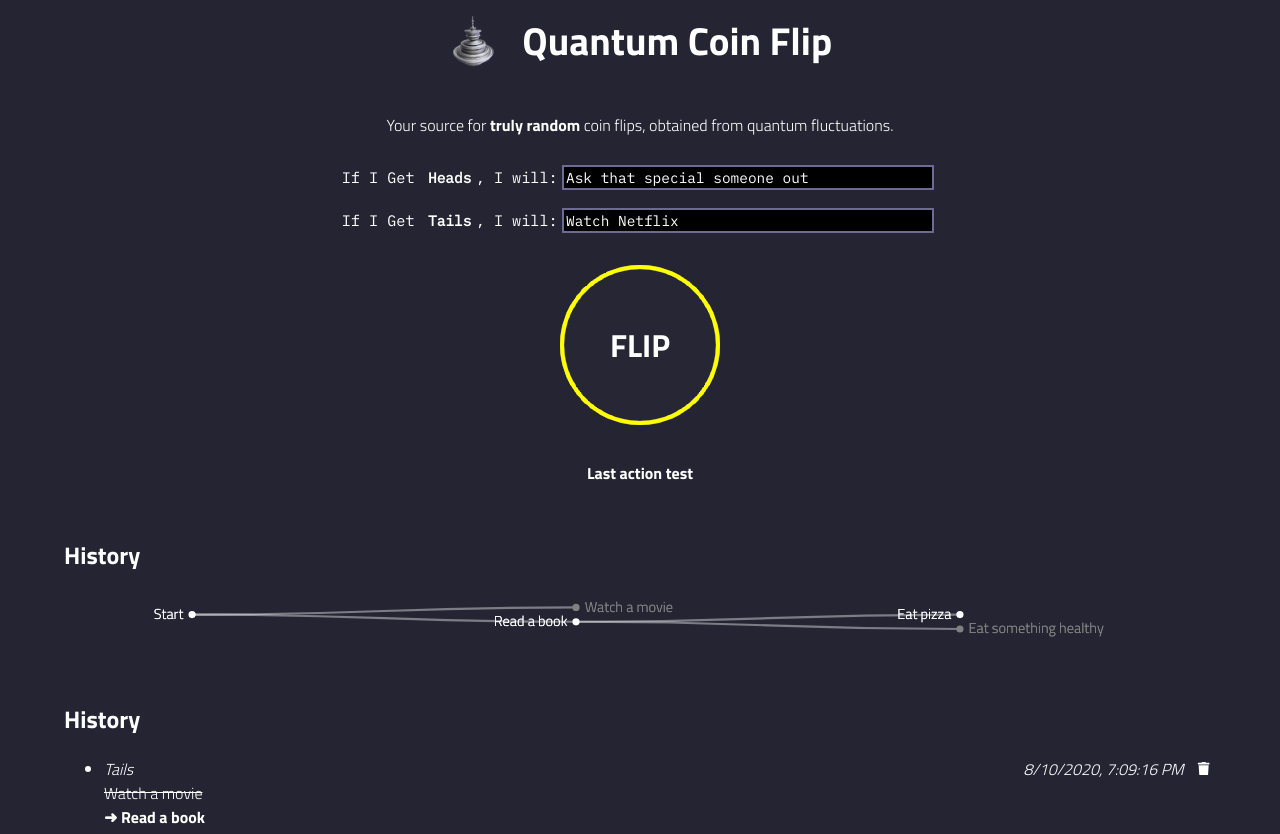
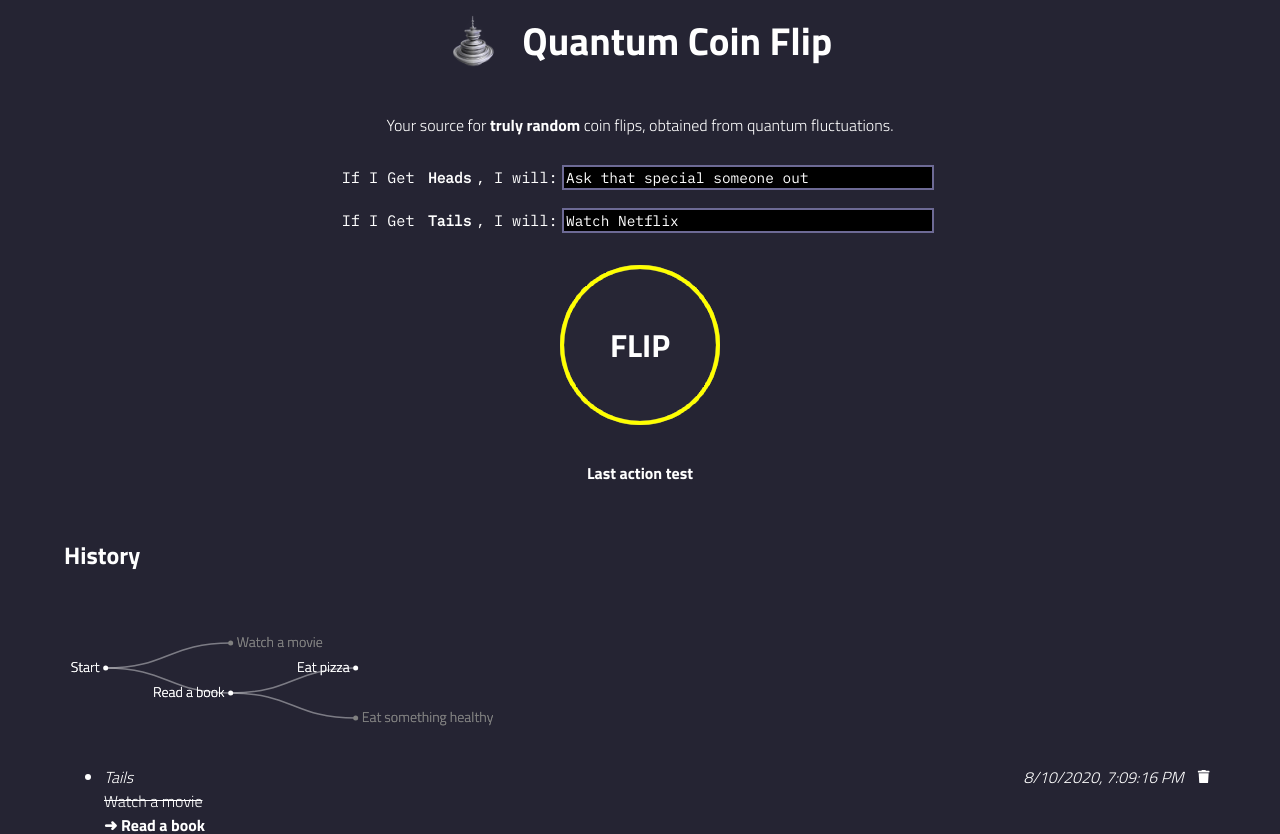
Before and after one commit to nathanielwarner/quantum-random, a React (Create React App) app in the folder frontend/: page / in a window 1280 px wide. Shown: the top 834 px of the page. Built offline with nearby package versions, Linux system fonts and the light colour scheme.

Commit message:
Keep working on HistoryTree, move it inside History

```diff
--- a/frontend/src/App.js
+++ b/frontend/src/App.js
@@ -4,7 +4,6 @@ import axios from 'axios';
 import UniverseActionsForm from './UniverseActionsForm';
 import HistoryItem from './HistoryItem';
 import History from './History';
-import HistoryTree from './HistoryTree';
 import './App.css';
 import Coin from './Coin';
 import FAQs from './FAQs';
@@ -103,9 +102,6 @@ class App extends React.Component {
           <Coin awaitingResult={this.state.awaitingResult} gotResult={this.state.gotResult} lastResult={lastResult} handleClick={this.handleGoPress} />
           <AuxiliaryDisplay text={this.state.auxDisplay} showError={this.state.showError} />
           {history.length > 0 &&
-            <HistoryTree historyItems={history} onDeleteClick={this.handleHistoryDeleteClick} />
-          }
-          {history.length > 0 &&
             <History historyItems={history} onDeleteClick={this.handleHistoryDeleteClick} />
           }
           <FAQs />
--- a/frontend/src/History.js
+++ b/frontend/src/History.js
@@ -1,5 +1,7 @@
 import React from 'react';
 import {FaTrash} from 'react-icons/fa';
+
+import HistoryTree from './HistoryTree';
 
 import './History.css';
 
@@ -36,6 +38,7 @@ class History extends React.Component {
     return (
       <div className="History">
         <h2>History</h2>
+        <HistoryTree historyItems={this.props.historyItems} onDeleteClick={this.props.onDeleteClick} />
         <ul>{historyItemDisplays}</ul>
       </div>
     );
--- a/frontend/src/HistoryTree.css
+++ b/frontend/src/HistoryTree.css
@@ -1,6 +1,5 @@
-.HistoryTree {
-  margin: 1rem 3rem 1rem 3rem;
-  align-self: stretch;
+svg {
+  min-width: 100%;
 }
 
 .DeleteButton {
--- a/frontend/src/HistoryTree.js
+++ b/frontend/src/HistoryTree.js
@@ -38,11 +38,11 @@ class HistoryTree extends React.Component {
   createTreeDiagram = () => {
     const historyTree = createTree(this.props.historyItems);
 
-    const width = 800;
+    //const width = 800;
 
     const hierarchy = d3.hierarchy(historyTree);
-    hierarchy.dx = 10;
-    hierarchy.dy = width / (hierarchy.height + 1);
+    hierarchy.dx = 50;
+    hierarchy.dy = 125; //width / (hierarchy.height + 1);
     const root = d3.tree().nodeSize([hierarchy.dx, hierarchy.dy])(hierarchy);
 
     let x0 = Infinity;
@@ -54,13 +54,13 @@ class HistoryTree extends React.Component {
 
     console.log(root);
 
-    const svg = d3.select(this.node)
-      .attr("viewBox", [0, 0, width, x1 - x0 + root.dx * 2]);
+    const svg = d3.select(this.node);
+      //.attr("viewBox", [0, 0, width, x1 - x0 + root.dx * 2]);
 
     svg.selectAll("g").remove();
 
     const g = svg.append("g")
-      .attr("font-size", 10)
+      .attr("font-size", 14)
       .attr("transform", `translate(${root.dy / 3},${root.dx - x0})`);
 
     g.append("g")
@@ -99,7 +99,6 @@ class HistoryTree extends React.Component {
   render() {
     return (
       <div className="HistoryTree">
-        <h2>History</h2>
         <svg ref={node => this.node = node}></svg>
       </div>
     );
```
